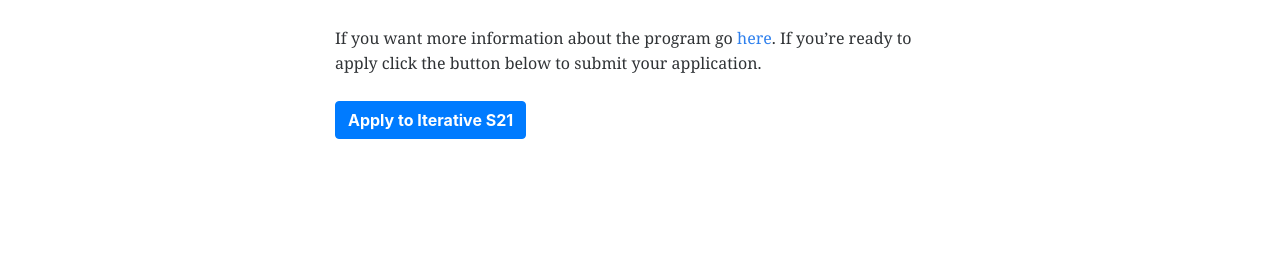
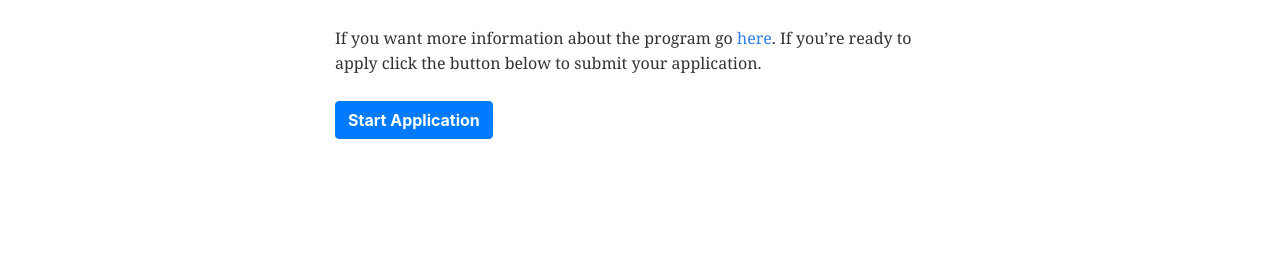
Before and after one commit to hsukenooi/iterative-website, a Jekyll site: the page built from apply.md, in a window 1280 px wide. Shown: the part 1228-1489 px from the top of the page. Built offline with Jekyll 4.4.1, drawn with Linux system fonts in a browser that asks for light colours; comment, search, counter and statistics services are not loaded.

Commit message:
Changed to Start Application

```diff
--- a/apply.md
+++ b/apply.md
@@ -19,4 +19,4 @@
 
 If you want more information about the program go [here]({{site.url}}/about). If you're ready to apply click the button below to submit your application.
 
-<a href="https://airtable.com/shrmLNUKq1qr94YkW" class="btn btn-primary " tabindex="-1" role="button" aria-disabled="true" target="_blank">Apply to Iterative S21</a>
+<a href="https://airtable.com/shrmLNUKq1qr94YkW" class="btn btn-primary " tabindex="-1" role="button" aria-disabled="true" target="_blank">Start Application</a>
```
